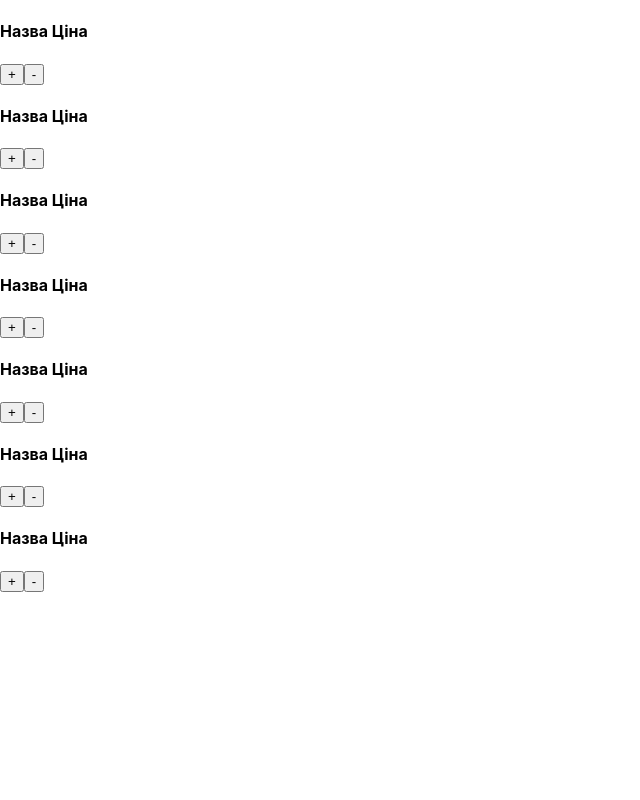
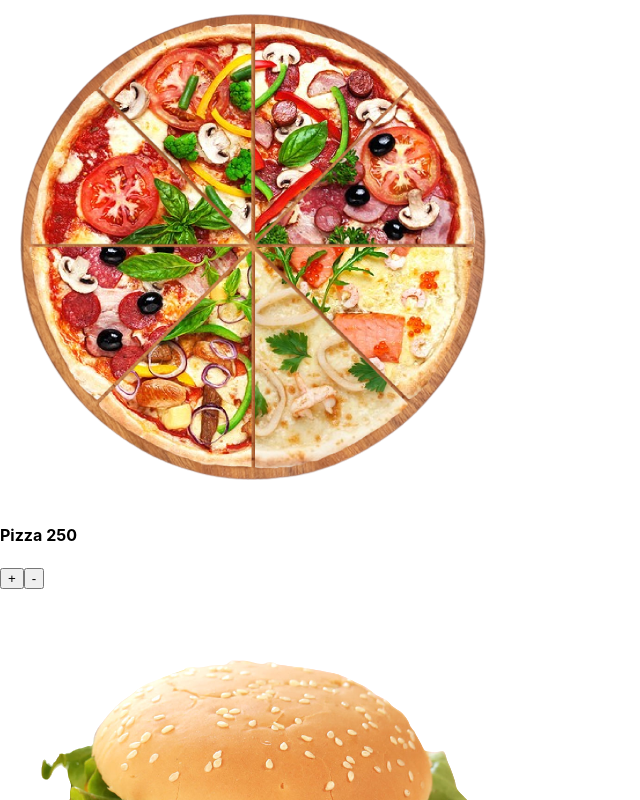
Before and after one commit to ViktorHetman/react-web-app, a React (Create React App) app: page / in a window 1280 px wide. Shown: the top 800 px of the page, without its empty margins (0-640 px from the left). Built offline with nearby package versions, Linux system fonts and the light colour scheme; the HTML template or start-up script is replaced by a standard one.

Commit message:
render components card

```diff
--- a/src/Components/Card/Card.js
+++ b/src/Components/Card/Card.js
@@ -1,14 +1,16 @@
 import React from 'react'
 import Button from '../Button/Button'
 
-function Card() {
+function Card({title, price, Image}) {
   return (
     <div>
       <div>
         <span></span>
-        <div></div>
+        <div>
+            <img src={Image} alt={title}/>
+        </div>
         <h4>
-          Назва <span> Ціна</span>
+          {title} <span> {price}</span>
         </h4>
         <div>
           <button>+</button>
```
